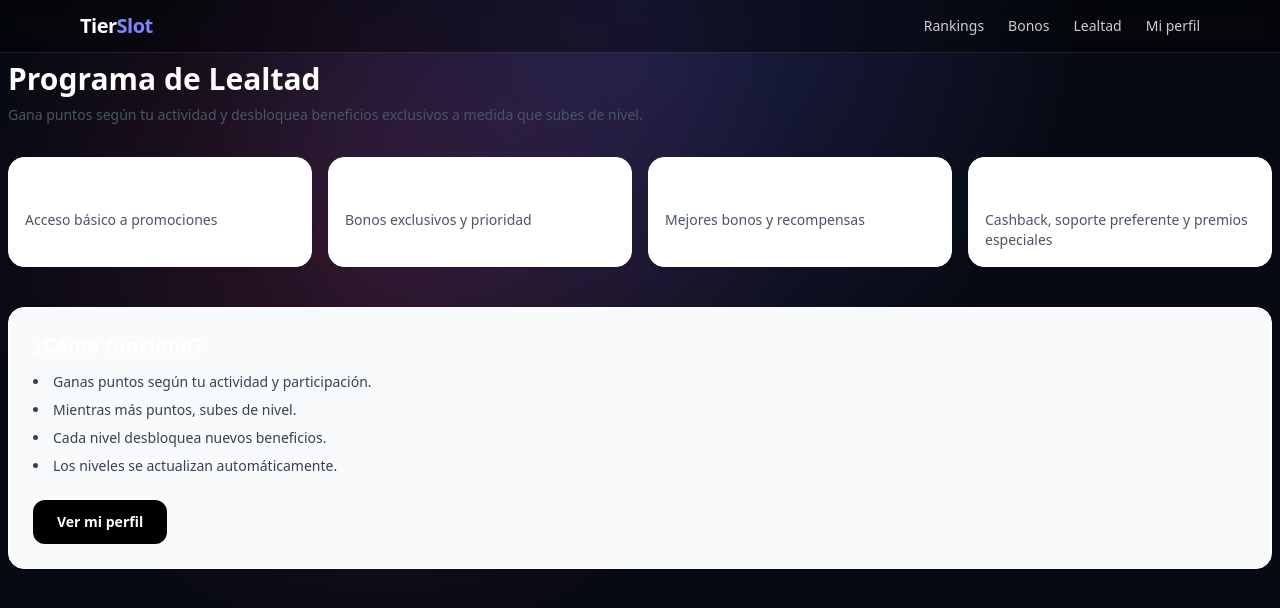
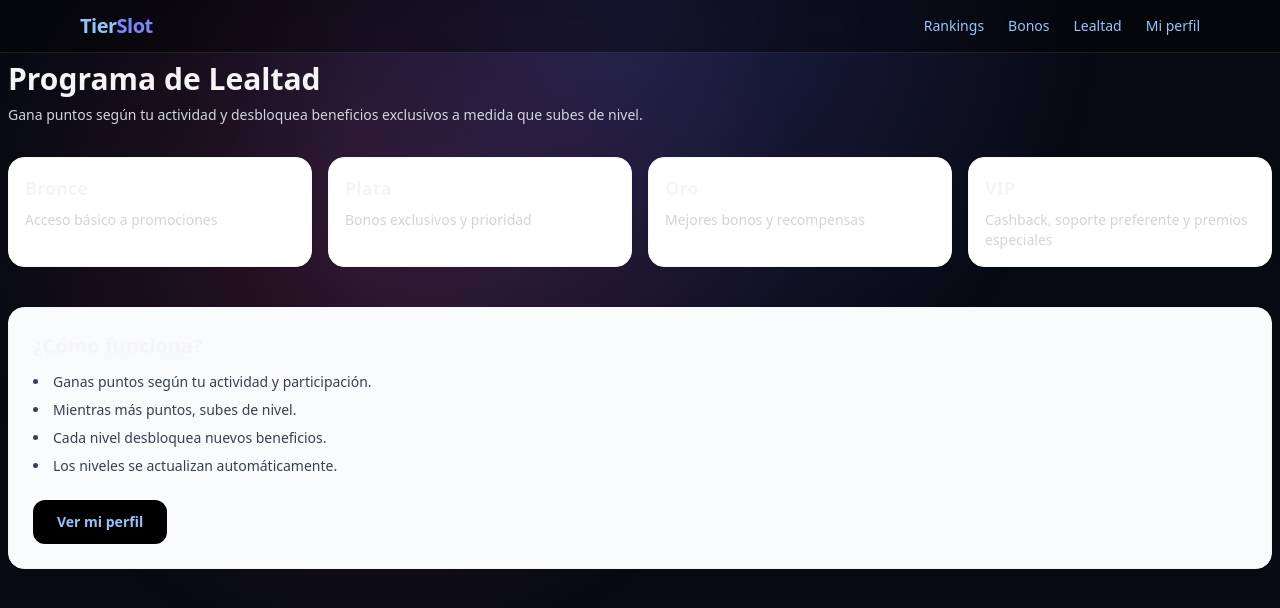
Before and after one commit to Gabo231326/TierSlot, a Next.js app in the folder apps/web/: page /loyalty in a window 1280 px wide. Shown: the top 608 px of the page. Built offline with nearby package versions, Linux system fonts and the light colour scheme.

Commit message:
Improve text contrast across site

```diff
--- a/apps/web/app/globals.css
+++ b/apps/web/app/globals.css
@@ -1,21 +1,17 @@
 @import "tailwindcss";
 
+/* ====== PALETA BASE (LEGIBLE EN FONDOS OSCUROS) ====== */
 :root {
-  --background: #070A12;
-  --foreground: #ffffff;
+  --background: #070A12;   /* fondo principal */
+  --foreground: #F5F5F7;   /* texto principal (blanco nítido) */
+  --muted: #9CA3AF;        /* texto secundario */
 }
 
-/* Mantiene compatibilidad con tu proyecto, pero dejamos el fondo oscuro por defecto */
-@theme inline {
-  --color-background: var(--background);
-  --color-foreground: var(--foreground);
-}
-
-/* Si el usuario tiene modo claro, igual mantenemos oscuro estilo casino */
+/* Mantiene coherencia aunque el usuario tenga modo claro */
 @media (prefers-color-scheme: light) {
   :root {
     --background: #070A12;
-    --foreground: #ffffff;
+    --foreground: #F5F5F7;
   }
 }
 
@@ -25,7 +21,47 @@ body {
   font-family: system-ui, -apple-system, Segoe UI, Roboto, Inter, Arial, sans-serif;
 }
 
-/* Evita scroll raro por los gradientes del layout */
+/* Evita scroll raro por gradientes */
 html, body {
   min-height: 100%;
 }
+
+/* ====== MEJORA DE LEGIBILIDAD GLOBAL ====== */
+
+/* Tablas (Leaderboards y similares) */
+table {
+  color: #F5F5F7 !important;
+}
+
+th {
+  color: #9CA3AF !important; /* encabezados más suaves */
+}
+
+td {
+  color: #E5E7EB !important; /* filas más visibles */
+}
+
+/* Todas las "cards" y contenedores redondeados */
+.rounded-3xl,
+.rounded-2xl {
+  color: #F5F5F7 !important;
+}
+
+/* Títulos dentro de cards */
+h2, h3, h4 {
+  color: #F5F5F7 !important;
+}
+
+/* Texto secundario en cards */
+p {
+  color: #D1D5DB !important; /* gris claro legible */
+}
+
+/* Links dentro de cards */
+a {
+  color: #93C5FD !important; /* azul claro tipo Jammmyslots */
+}
+
+a:hover {
+  color: #BFDBFE !important;
+}
```
